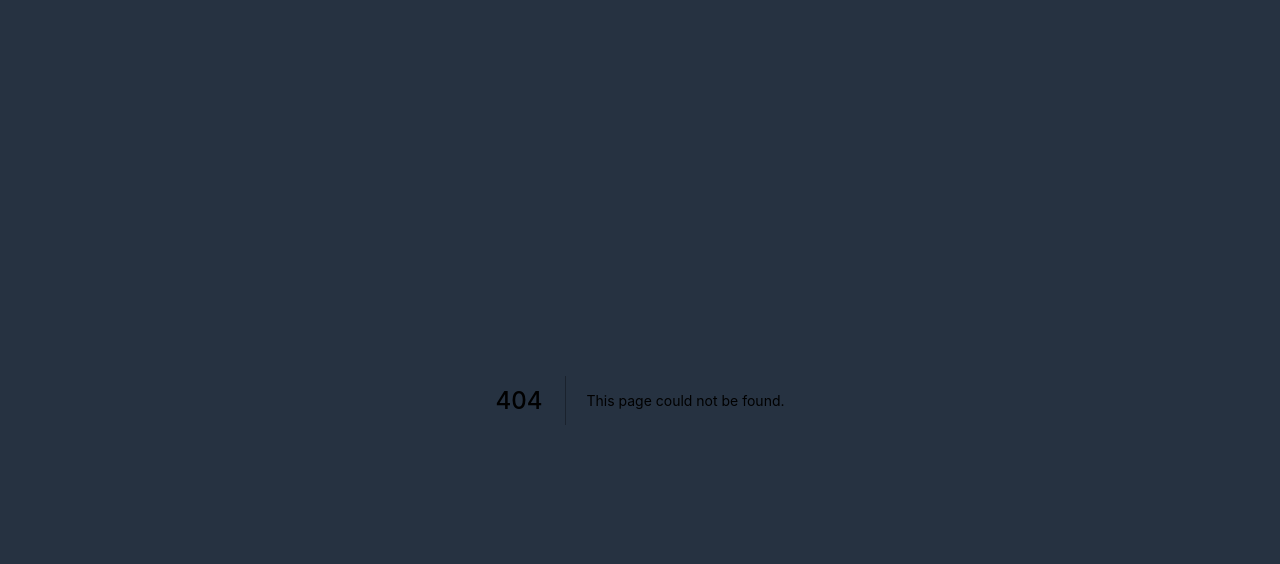
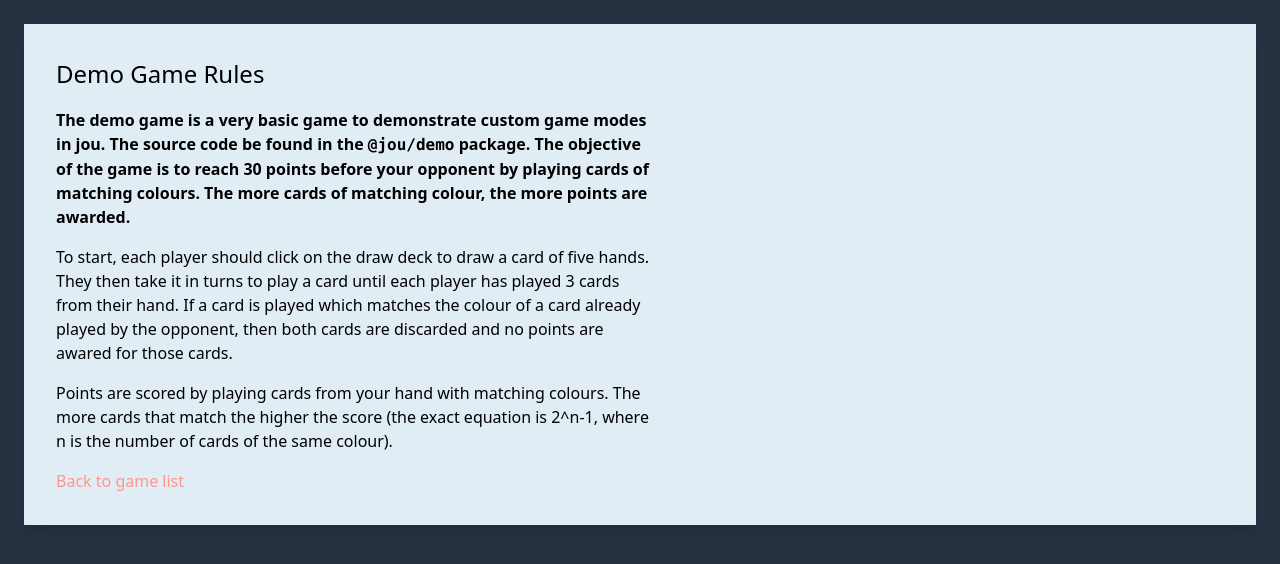
Before and after one commit to will-hart/jou, a Next.js app in the folder packages/client/: page /game/demo/rules in a window 1280 px wide. Before the commit this address had no page. Shown: the top 564 px of the page. Built offline with nearby package versions, Linux system fonts and the light colour scheme.

Commit message:
feat(client) game browser and rules page

```diff
--- /dev/null
+++ b/packages/client/components/DemoGame/Rules.tsx
@@ -0,0 +1,37 @@
+import * as React from 'react'
+import Link from 'next/link'
+
+const DemoGameRules = () => {
+  return (
+    <div className="m-4 w-1/2">
+      <h2>Demo Game Rules</h2>
+      <p className="mt-4  font-bold">
+        The demo game is a very basic game to demonstrate custom game modes in
+        jou. The source code be found in the <code>@jou/demo</code> package. The
+        objective of the game is to reach 30 points before your opponent by
+        playing cards of matching colours. The more cards of matching colour,
+        the more points are awarded.
+      </p>
+
+      <p className="mt-4">
+        To start, each player should click on the draw deck to draw a card of
+        five hands. They then take it in turns to play a card until each player
+        has played 3 cards from their hand. If a card is played which matches
+        the colour of a card already played by the opponent, then both cards are
+        discarded and no points are awared for those cards.
+      </p>
+
+      <p className="my-4">
+        Points are scored by playing cards from your hand with matching colours.
+        The more cards that match the higher the score (the exact equation is
+        2^n-1, where n is the number of cards of the same colour).
+      </p>
+
+      <Link href="/">
+        <a>Back to game list</a>
+      </Link>
+    </div>
+  )
+}
+
+export default DemoGameRules
--- /dev/null
+++ b/packages/client/components/Lobby/GameBrowser.tsx
@@ -0,0 +1,31 @@
+import * as React from 'react'
+import Link from 'next/link'
+
+const GameBrowser = () => {
+  return (
+    <div className="flex flex-col">
+      <h2>Games</h2>
+
+      <div className="flex flex-col md:flex-row flex-wrap justify-around">
+        <div className="w-full md:w-1/4 rounded overflow-hidden shadow-lg bg-white border border-gray-200">
+          <div className="flex w-full justify-center items-center h-48 bg-gray-600">
+            <div className="text-white text-4xl">Demo Game</div>
+          </div>
+          <div className="flex flex-row justify-between p-4">
+            <Link href="/game/demo/rules">
+              <a className="text-center flex-grow">Rules</a>
+            </Link>
+            <div className="border-r border-gray-200"> </div>
+            <div className="text-center flex-grow text-gray-300">vs AI</div>
+            <div className="border-r border-gray-200"> </div>
+            <Link href="/lobby/demo">
+              <a className="text-center flex-grow">vs People</a>
+            </Link>
+          </div>
+        </div>
+      </div>
+    </div>
+  )
+}
+
+export default GameBrowser
--- /dev/null
+++ b/packages/client/pages/game/[gameId]/[playerId].tsx
@@ -0,0 +1,37 @@
+import * as React from 'react'
+import { Client } from 'boardgame.io/react'
+import { useRouter } from 'next/router'
+import Head from 'next/head'
+import { SocketIO } from 'boardgame.io/multiplayer'
+// import { Local } from 'boardgame.io/multiplayer'
+
+import DemoGame from '@jou/demo'
+import { Board } from '../../../components/DemoGame'
+import { validateRouterArg } from '../../../utilities'
+
+const GameClient = Client({
+  game: DemoGame,
+  board: Board,
+  multiplayer: SocketIO({ server: 'localhost:8000' }),
+  // multiplayer: Local(),
+})
+
+const GamePage = () => {
+  const { query } = useRouter()
+  // const gameId = validateRouterArg(query.gameId)
+  const playerId = validateRouterArg(query.playerId)
+
+  if (!playerId) return <p>LOADING...</p>
+
+  console.log(`Assuming player ID '${playerId}'`)
+  return (
+    <>
+      <Head>
+        <title>Jou Demo Game</title>
+      </Head>
+      <GameClient playerID={`${playerId}`} />
+    </>
+  )
+}
+
+export default GamePage
--- /dev/null
+++ b/packages/client/pages/game/[gameId]/rules.tsx
@@ -0,0 +1,29 @@
+import * as React from 'react'
+import Head from 'next/head'
+import dynamic from 'next/dynamic'
+import { useRouter } from 'next/router'
+
+import { Card } from '../../../components'
+import { validateRouterArg } from '../../../utilities'
+
+const DemogameRules = dynamic(() =>
+  import('../../../components/DemoGame/Rules')
+)
+
+const LobbyPage = () => {
+  const { query } = useRouter()
+
+  const gameId = validateRouterArg(query.gameId)
+
+  return (
+    <Card>
+      <Head>
+        <title>Game Lobby</title>
+      </Head>
+
+      {gameId === 'demo' && <DemogameRules />}
+    </Card>
+  )
+}
+
+export default LobbyPage
--- a/packages/client/pages/index.tsx
+++ b/packages/client/pages/index.tsx
@@ -1,37 +1,22 @@
 import * as React from 'react'
-import { Client } from 'boardgame.io/react'
-import { useRouter } from 'next/router'
+// import { useRouter } from 'next/router'
 import Head from 'next/head'
-import { SocketIO } from 'boardgame.io/multiplayer'
-// import { Local } from 'boardgame.io/multiplayer'
 
-import DemoGame from '@jou/demo'
-import { Board } from '../components/DemoGame'
+import { Card } from '../components'
+import GameBrowser from '../components/Lobby/GameBrowser'
 
-const GameClient = Client({
-  game: DemoGame,
-  board: Board,
-  multiplayer: SocketIO({ server: 'localhost:8000' }),
-  // multiplayer: Local(),
-})
+// import { validateRouterArg } from '../utilities'
 
-const GamePage = () => {
-  const { query } = useRouter()
-  const playerId = Array.isArray(query.playerId)
-    ? query.playerId[0]
-    : query.playerId
+const GameHomePage = () => {
+  return (
+    <Card>
+      <Head>
+        <title>jou - Available Games</title>
+      </Head>
 
-  if (!playerId) return <p>LOADING...</p>
-
-  console.log(`Assuming player ID '${playerId}'`)
-  return (
-    <>
-      <Head>
-        <title>Jou Demo Game</title>
-      </Head>
-      <GameClient playerID={`${playerId}`} />
-    </>
+      <GameBrowser />
+    </Card>
   )
 }
 
-export default GamePage
+export default GameHomePage
```
